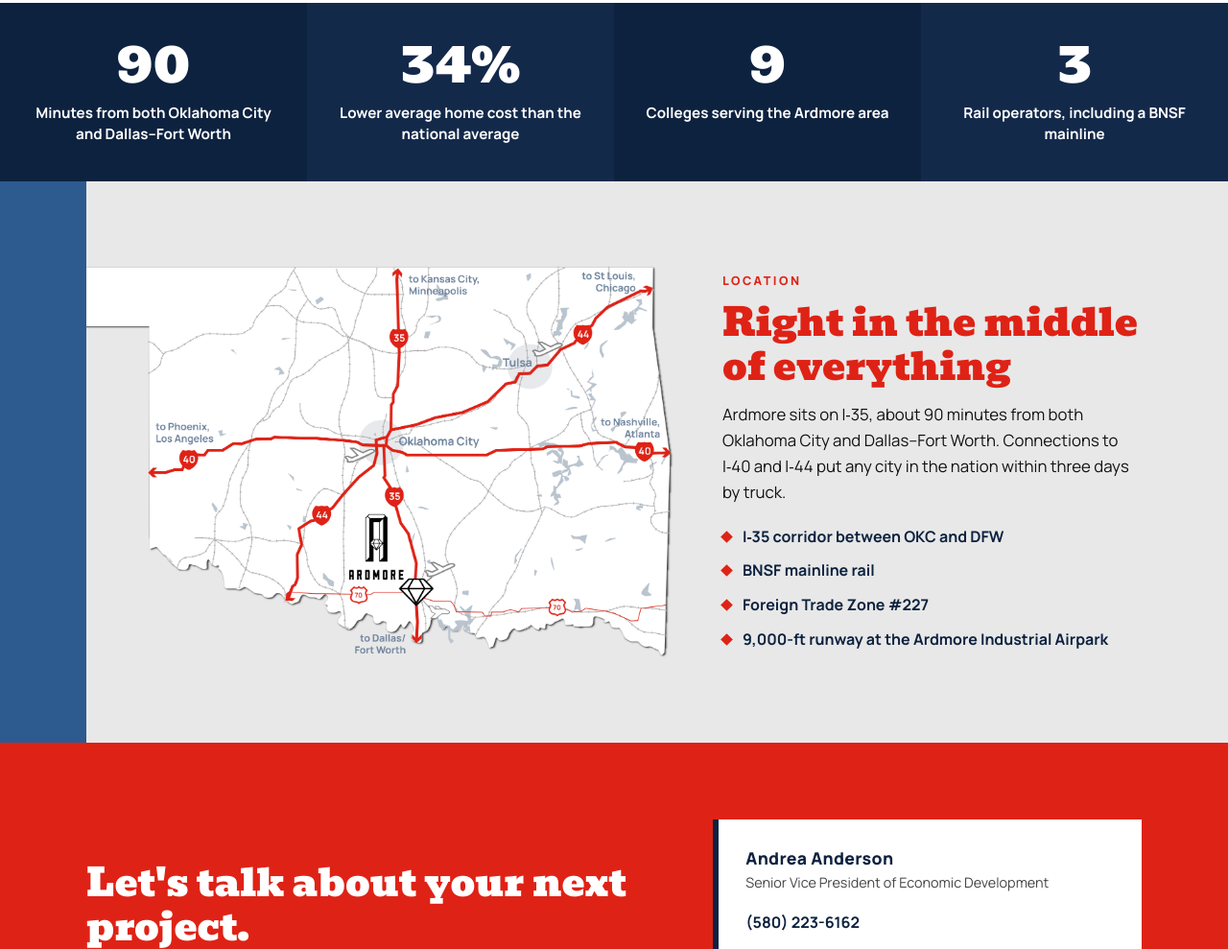
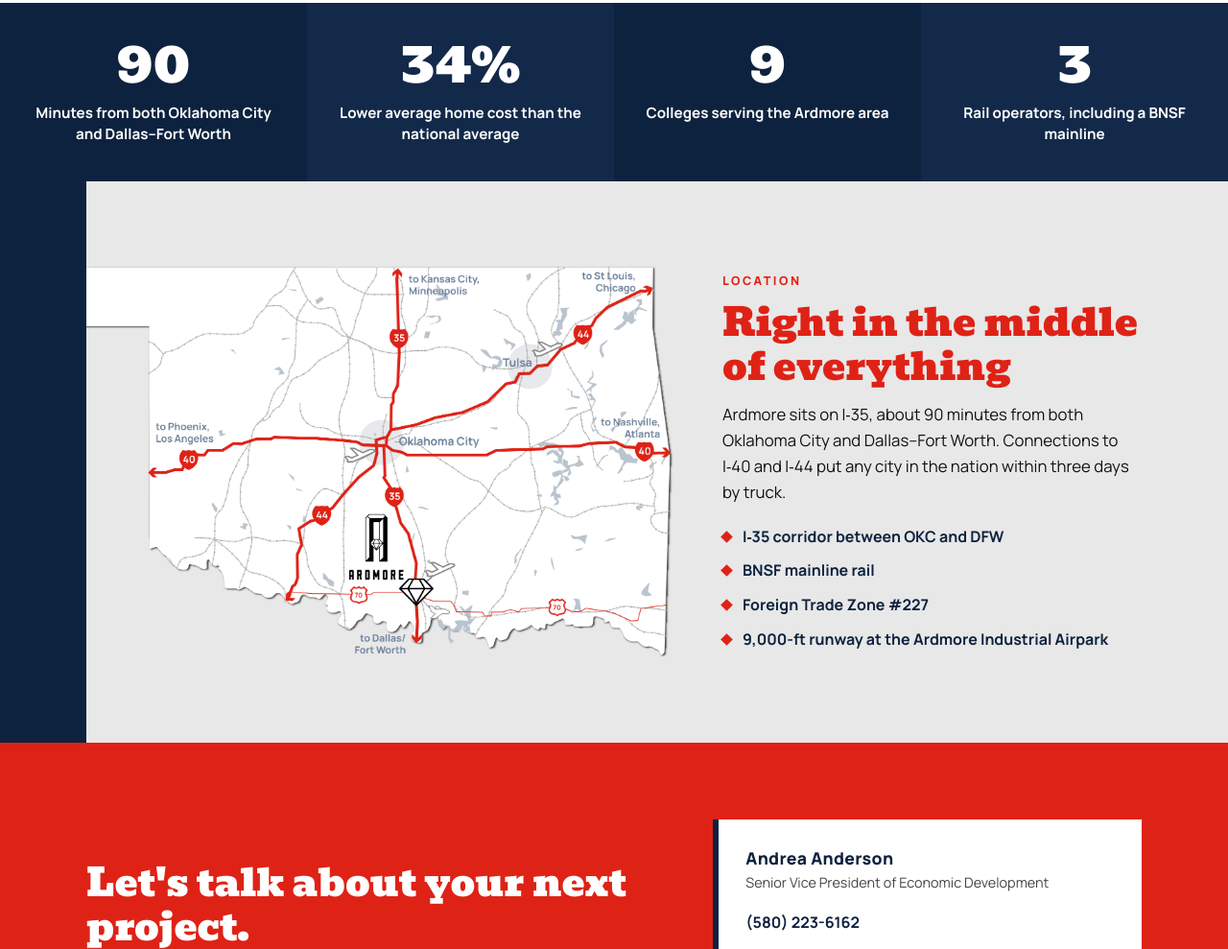
Before and after one commit to ryan-hallpass/taste-of-ardmore, a plain HTML site: page index.html in a window 1280 px wide. Shown: the part 2480-3469 px from the top of the page at 96% size. Drawn offline with Linux system fonts and the light colour scheme.

Commit message:
Map block: use dark navy to match the stats
Co-Authored-By: Claude Opus 5.5 <noreply@anthropic.com>

```diff
--- a/index.html
+++ b/index.html
@@ -133,12 +133,12 @@
 
   /* ---------- Location map (gray block like the ADA homepage map) ---------- */
   .location { position: relative; background: var(--gray); padding: clamp(48px, 7vw, 88px) 0; }
-  /* Solid steel-blue block filling everything left of the map, top to bottom of the section,
+  /* Solid navy block filling everything left of the map, top to bottom of the section,
      so the cropped panhandle reads as framed off the panel. Width = page margin + gutter. */
   .location::before {
     content: ""; position: absolute; top: 0; bottom: 0; left: 0;
     width: calc(max(0px, (100% - var(--wrap)) / 2) + var(--gutter));
-    background: var(--steel);
+    background: var(--navy);
   }
   .location .wrap { position: relative; }
   @media (max-width: 899px) { .location .wrap > div { padding-left: var(--gutter); } } /* keep text off the red strip when stacked */
```
